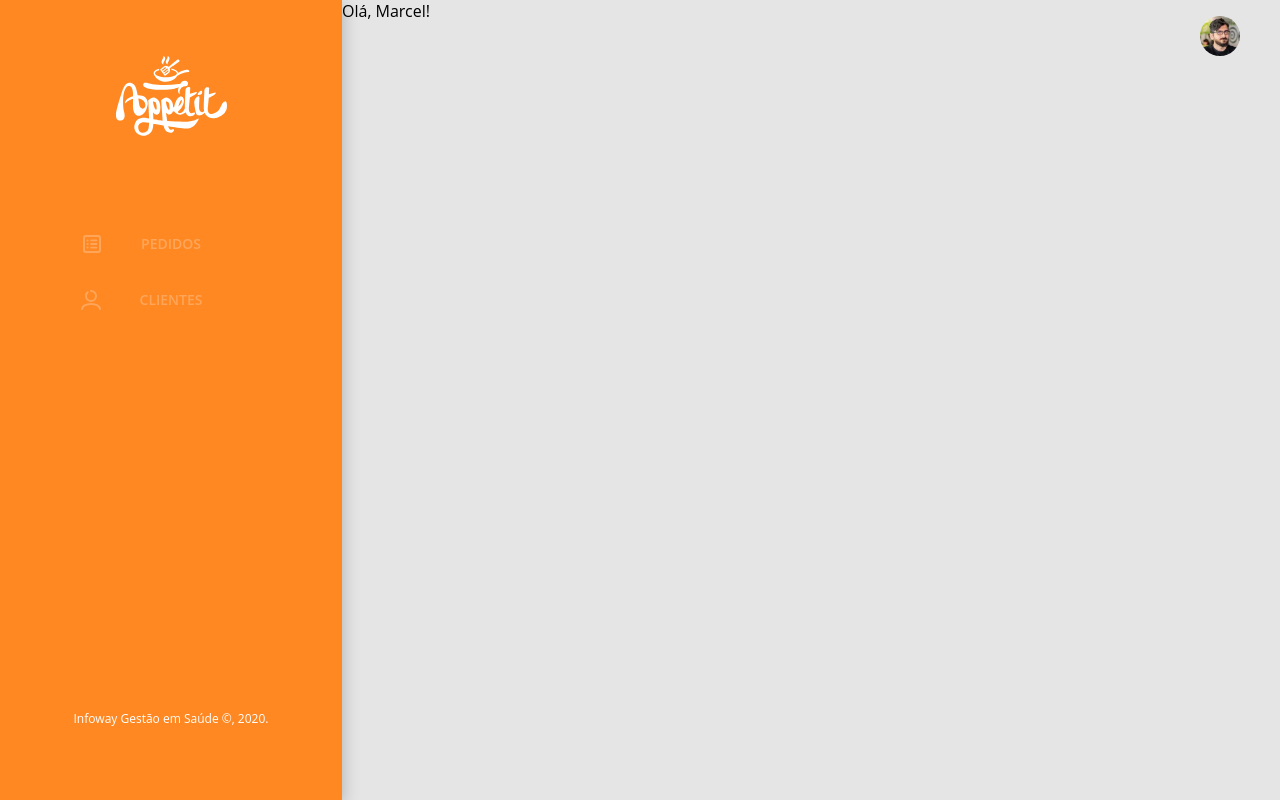
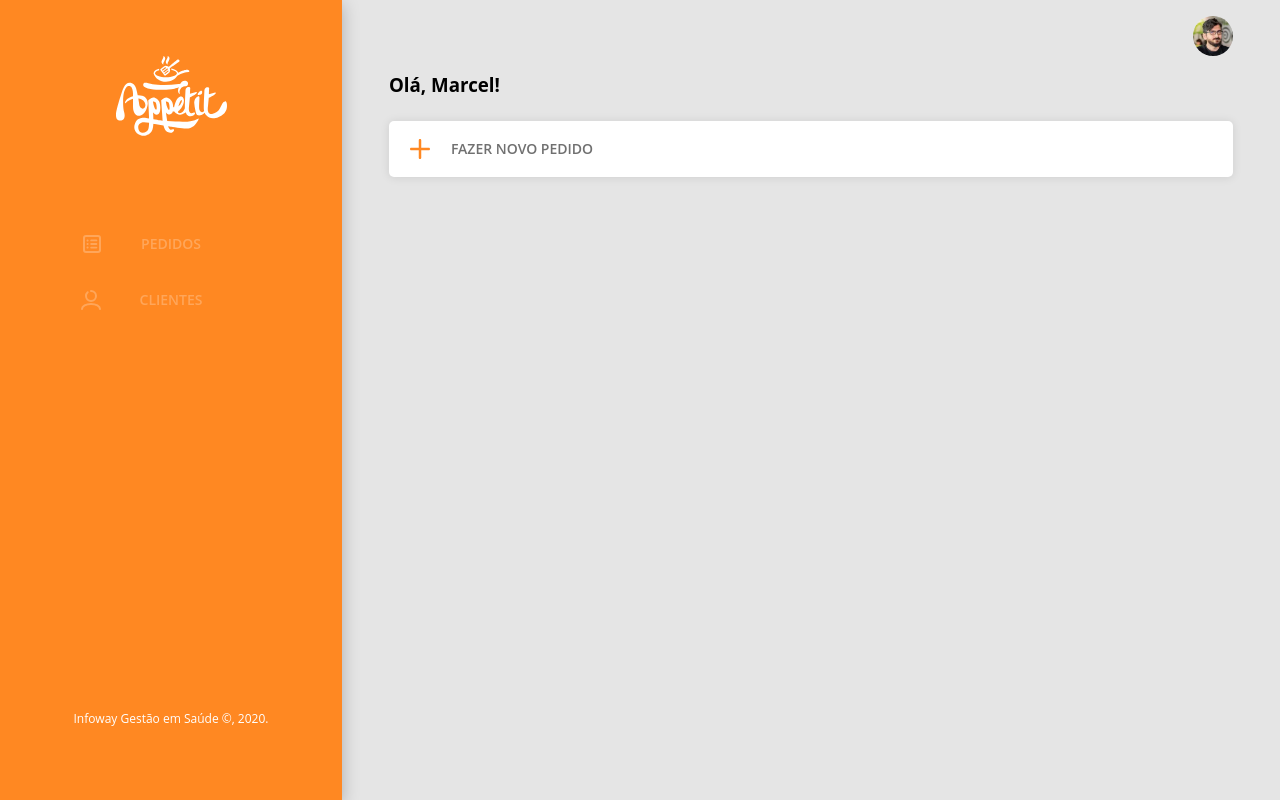
Before and after one commit to odailsonsilva/Appetit, a React (Create React App) app: page /lista-de-pedidos in a window 1280 px wide. Built offline with nearby package versions, Linux system fonts and the light colour scheme.

Commit message:
feat: BtnAdd-Component

```diff
--- a/src/components/BoxItem/style.css
+++ b/src/components/BoxItem/style.css
@@ -1,8 +1,7 @@
 .box_item{
-  margin: 0 auto;
   padding: 16px;
 
-  width: 90%;
+  width: 100%;
   height: 74px;
 
   background-color: #fff;
--- /dev/null
+++ b/src/components/BtnAdd/index.js
@@ -0,0 +1,16 @@
+import React from 'react'
+
+import './style.css'
+
+import IconAdd from '../../assets/imgs/icon-add.svg'
+
+export default function Index(props) {
+  return (
+    <div className="btn_add">
+      <img src={IconAdd} alt=""/>
+      <div className="container_infos">
+        <p>fazer novo pedido</p>
+      </div>
+    </div>
+  )
+}
--- /dev/null
+++ b/src/components/BtnAdd/style.css
@@ -0,0 +1,30 @@
+.btn_add{
+  margin: 24px 0;
+  padding: 16px;
+
+  width: 100%;
+  height: 56px;
+
+  background-color: #fff;
+  box-shadow: 0px 0.5px 10px rgba(0, 0, 0, 0.1);
+  border-radius: 5px;
+
+  display: flex;
+  align-items: center;
+}
+
+.btn_add img{
+  width: 30px;
+  height: 30px;
+  border-radius: 50%;
+  margin-right: 16px;
+}
+
+.btn_add .container_infos p{
+  color: rgba(0, 0, 0, 0.56);
+  font-size: 1.4rem;
+  line-height: 2.2rem;
+
+  text-transform: uppercase;
+  font-weight: 600;
+}
--- a/src/pages/OrderList/index.js
+++ b/src/pages/OrderList/index.js
@@ -2,6 +2,8 @@ import React from 'react';
 
 import SideBar from '../../components/SideBar/SideBar'
 import BoxItem from '../../components/BoxItem'
+import BtnAdd from '../../components/BtnAdd'
+
 
 import './style.css'
 
@@ -9,12 +11,21 @@ function OrderList() {
   return (
     <div className="container_order_list">
       <SideBar />
-      <div className="container_main">
-        <span className="profile_log" ></span>
-        <header>
-          Olá, Marcel!
-        </header>
-        {/* <BoxItem /> */}
+      <div className="container">
+        <div className="container_main">
+          <div className="header_profile">
+            <span className="profile_log" ></span>
+          </div>
+
+          <header>
+            <h3>Olá, Marcel!</h3>
+          </header>
+
+          <div>
+            <BtnAdd />
+          </div>
+          {/* <BoxItem /> */}
+        </div>
       </div>
     </div>
   )
--- a/src/pages/OrderList/style.css
+++ b/src/pages/OrderList/style.css
@@ -5,14 +5,22 @@
   background: #E5E5E5;
 }
 
-.container_main{
+.container_order_list .container{
+  width: 90%;
+  margin: 0 auto;
+}
+
+.container_main .header_profile{
+  width: 100%;
+  height: 72px;
+
   position: relative;
 }
 
 .container_main .profile_log{
   position: absolute;
   top: 16px;
-  right: 40px;
+  right:0;
 
   width: 40px;
   height: 40px;
```
